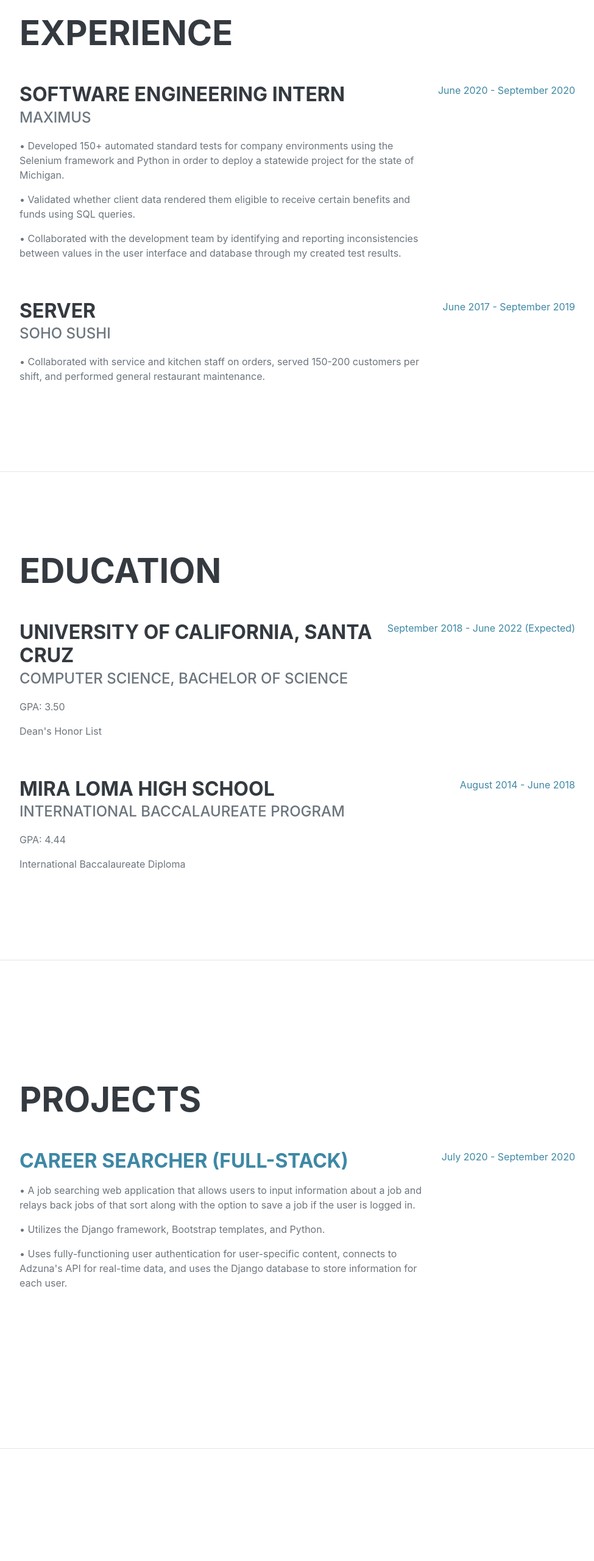
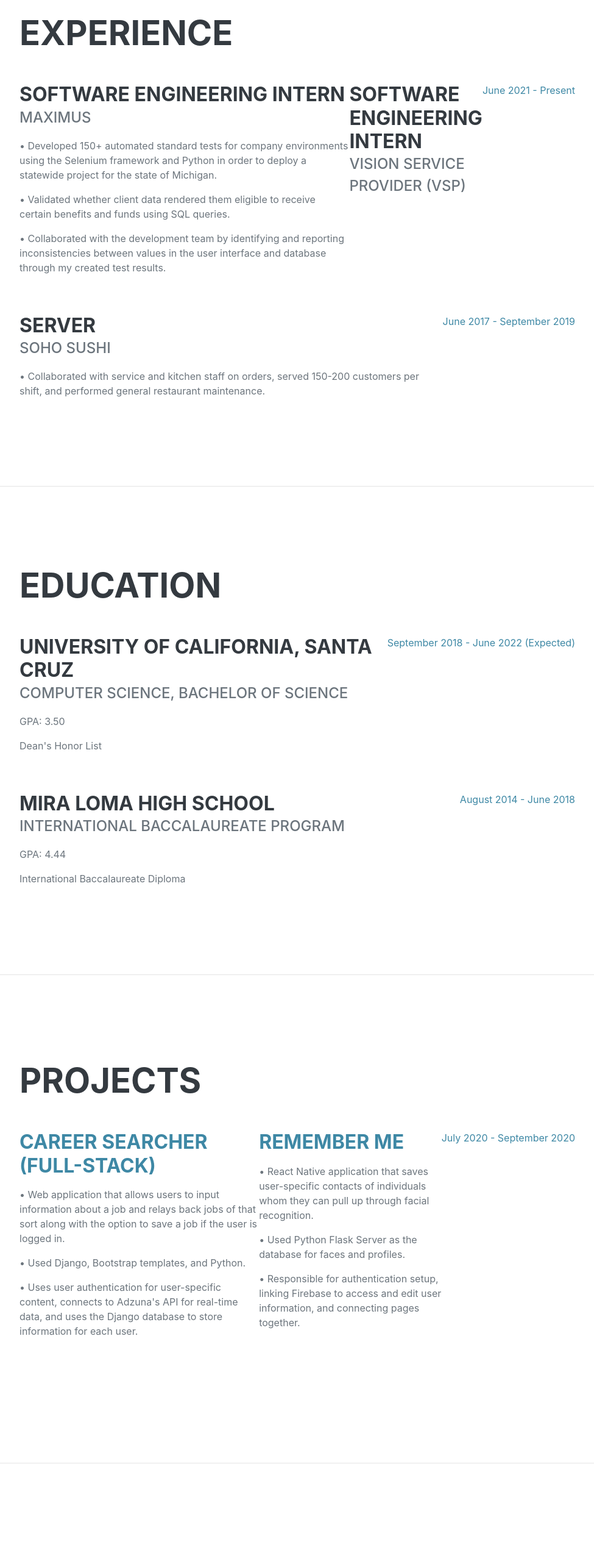
Before and after one commit to gareth3100/gareth3100.github.io, a website: page dist/index.html in a window 1280 px wide. Shown: the part 860-3420 px from the top of the page at 61% size, without its empty margins (288-1263 px from the left). Drawn offline with nearby package versions, Linux system fonts and the light colour scheme; a web font is replaced by a local one.

Commit message:
Updated Year 3

```diff
--- a/dist/index.html
+++ b/dist/index.html
@@ -67,12 +67,15 @@
                         <div class="flex-grow-1">
                             <h3 class="mb-0">Software Engineering Intern</h3>
                             <div class="subheading mb-3">Maximus</div>
-                            <p>• Developed 150+ automated standard tests for company environments using the Selenium framework and Python in order to deploy a statewide project for the state of Michigan.
+                            <p>• Developed 150+ automated standard tests for company environments using the Selenium framework and Python in order to deploy a statewide project for the state of Michigan.</p>
                             <p>• Validated whether client data rendered them eligible to receive certain benefits and funds using SQL queries.</p>
                             <p>• Collaborated with the development team by identifying and reporting inconsistencies between values in the user interface and database through my created test results.</p>
-                        </p>
                         </div>
-                        <div class="flex-shrink-0"><span class="text-primary">June 2020 - September 2020</span></div>
+                        <div class="flex-grow-1">
+                            <h3 class="mb-0">Software Engineering Intern</h3>
+                            <div class="subheading mb-3">Vision Service Provider (VSP)</div>
+                        </div>
+                        <div class="flex-shrink-0"><span class="text-primary">June 2021 - Present</span></div>
                     </div>
                     <div class="d-flex flex-column flex-md-row justify-content-between mb-5">
                         <div class="flex-grow-1">
@@ -120,9 +123,18 @@
                                 <a href="http://careersearcher.herokuapp.com/" target="_blank">Career Searcher (Full-Stack) </a>
                                 </h3>
                             <div class="subheading mb-3"> </div>
-                            <p>• A job searching web application that allows users to input information about a job and relays back jobs of that sort along with the option to save a job if the user is logged in.</p>
-                            <p>• Utilizes the Django framework, Bootstrap templates, and Python.</p>
-                            <p>• Uses fully-functioning user authentication for user-specific content, connects to Adzuna's API for real-time data, and uses the Django database to store information for each user.</p>
+                            <p>• Web application that allows users to input information about a job and relays back jobs of that sort along with the option to save a job if the user is logged in.</p>
+                            <p>• Used Django, Bootstrap templates, and Python.</p>
+                            <p>• Uses user authentication for user-specific content, connects to Adzuna's API for real-time data, and uses the Django database to store information for each user.</p>
+                        </div>
+                        <div class="flex-grow-1">
+                            <h3 class="mb-0">
+                                <a href="https://github.com/gareth3100/Remember-Me" target="_blank">Remember Me </a>
+                                </h3>
+                            <div class="subheading mb-3"> </div>
+                            <p>• React Native application that saves user-specific contacts of individuals whom they can pull up through facial recognition.</p>
+                            <p>• Used Python Flask Server as the database for faces and profiles.</p>
+                            <p>• Responsible for authentication setup, linking Firebase to access and edit user information, and connecting pages together.</p>
                         </div>
                         <div class="flex-shrink-0"><span class="text-primary">July 2020 - September 2020</span></div>
                     </div>
@@ -134,10 +146,10 @@
                 <div class="resume-section-content">
                     <h2 class="mb-5">Skills</h2>
                     <div class="subheading mb-3">Programming Languages & Tools</div>
-                    <p>Django &emsp;&emsp;&emsp;&emsp; Unix</p>
+                    <p>Django &emsp;&emsp;&emsp;&emsp; React Native</p>
                     <p>SQL &ensp;&emsp;&emsp;&emsp;&emsp;&emsp; Selenium</p>
                     <p>Python &emsp;&emsp;&emsp;&emsp; C</p>
-                    <p>Git &emsp;&emsp;&emsp;&emsp; </p>
+                    <p>Javascript &emsp;&emsp;&emsp;&emsp; </p>
                     <!--<ul class="list-inline dev-icons">
                         <li class="list-inline-item"><i class="fab fa-html5"></i></li>
                         <li class="list-inline-item"><i class="fab fa-css3-alt"></i></li>
```
Also changed, not shown: 2 other files.
